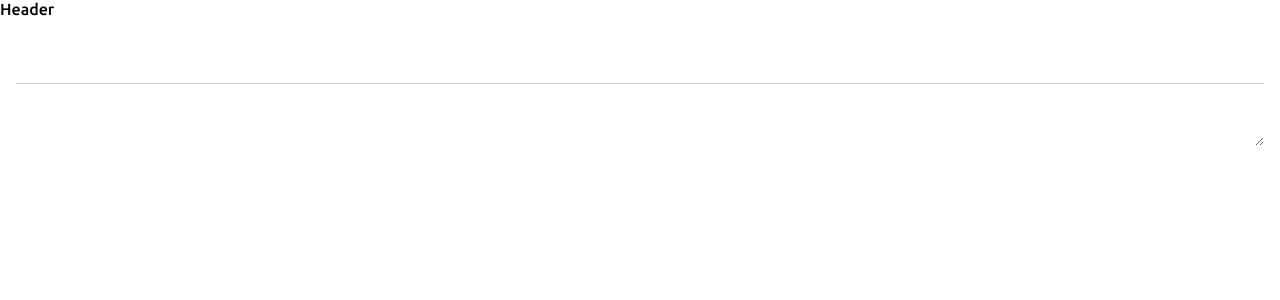
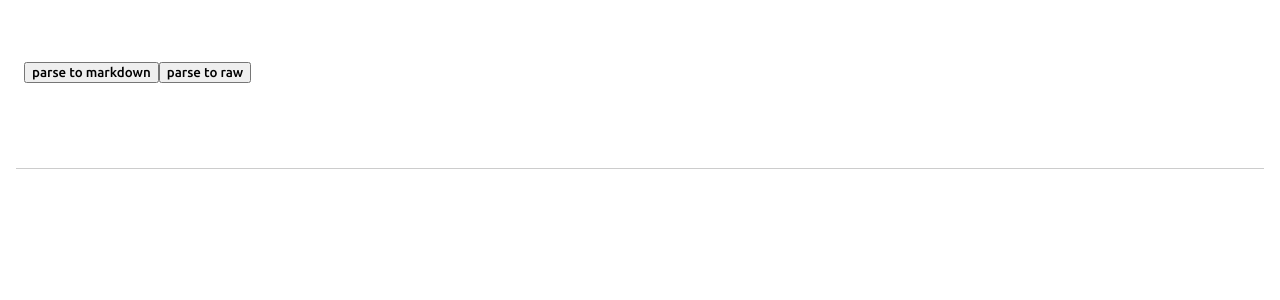
Before and after one commit to windopper/fairywynn2, a Vue app: page /#/write in a window 1280 px wide. Shown: the top 300 px of the page. Built offline with nearby package versions, Linux system fonts and the light colour scheme.

Commit message:
add marked

```diff
--- a/package.json
+++ b/package.json
@@ -9,7 +9,9 @@
   },
   "dependencies": {
     "@mdi/font": "^7.0.96",
+    "@types/marked": "^4.0.7",
     "@vue/cli": "^5.0.8",
+    "marked": "^4.1.1",
     "soundcloud": "^3.3.2",
     "vue": "^3.2.33",
     "vue-router": "4",
--- a/src/components/postwrite/PostWriteBody.vue
+++ b/src/components/postwrite/PostWriteBody.vue
@@ -1,24 +1,40 @@
 <template>
-<div class='body-container'>
-    <div class='body-title-container'>
+  <div class="body-container">
+    <div class="body-title-container">
       <input />
     </div>
-    <div class='body-content-container'>
-        <textarea />
+    <div class="body-content-container">
+      <textarea
+        v-if="showingContentType === 'RAW'"
+        class="content-area"
+        :value="content"
+        @input="$emit('update:content', $event.target.value)"
+        debounce="300"
+      ></textarea>
+      <div
+        class="content-area"
+        v-if="showingContentType === 'MARKDOWNED'"
+        v-html="markDownedContent"
+      ></div>
     </div>
   </div>
 </template>
 
 <script>
 export default {
-name: 'PostWriteBody',
+  name: "PostWriteBody",
+  props: {
+    content: String,
+    markDownedContent: String,
+    showingContentType: String
   }
+};
 </script>
 
 <style scoped>
 .body-container {
   width: calc(100% - 2rem);
-        height: fit-content;
+  height: 90%;
   margin: 1rem;
   display: flex;
   flex-direction: column;
@@ -40,12 +56,15 @@ name: 'PostWriteBody',
 }
 .body-content-container {
   width: 100%;
+  flex-grow: 1;
 }
-    .body-content-container > textarea {
+.body-content-container > .content-area {
   outline: none;
   border: none;
   width: 100%;
+  height: 100%;
   margin-top: 1rem;
   padding: 0.5rem;
+  resize: none;
 }
 </style>
--- a/src/components/postwrite/PostWriteHeader.vue
+++ b/src/components/postwrite/PostWriteHeader.vue
@@ -1,11 +1,33 @@
 <template>
-  <div>Header</div>
+  <div class="header-container">
+    <button @click="$_setToMarkDowned">parse to markdown</button>
+    <button @click="$_setToRaw">parse to raw</button>
+  </div>
 </template>
 
 <script>
 export default {
-  name: "PostWriteHeader"
+  name: "PostWriteHeader",
+  props: {
+    setShowingContentType: Function,
+    showingContentType: String
+  },
+  methods: {
+    $_setToRaw: function() {
+      this.setShowingContentType("RAW");
+    },
+    $_setToMarkDowned: function() {
+      this.setShowingContentType("MARKDOWNED");
+    }
+  }
 };
 </script>
 
-<style scoped></style>
+<style scoped>
+.header-container {
+  margin: 1rem;
+  width: 100%;
+  font-size: 3rem;
+  padding: 1rem 0.5rem;
+}
+</style>
--- a/src/views/PostWriteView.vue
+++ b/src/views/PostWriteView.vue
@@ -1,16 +1,41 @@
 <template>
-  <PostWriteHeader />
-  <PostWriteBody />
+  <PostWriteHeader
+    :setShowingContentType="setShowingContentType"
+    :showingContentType="showingContentType"
+  />
+  <PostWriteBody
+    v-model:content="content"
+    :markDownedContent="markDownedContent"
+    :showingContentType="showingContentType"
+  />
 </template>
 
 <script>
 import PostWriteBody from "../components/postwrite/PostWriteBody.vue";
 import PostWriteHeader from "../components/postwrite/PostWriteHeader.vue";
+import { marked } from "marked";
 export default {
   name: "PostWriteView",
+  data() {
+    return {
+      title: "",
+      content: "",
+      markDownedContent: "",
+      showingContentType: "RAW" // RAW, MARKDOWNED
+    };
+  },
   components: {
     PostWriteBody,
     PostWriteHeader
+  },
+  methods: {
+    setShowingContentType: function(type) {
+      this.showingContentType = type;
+      this.markDownedContent = this.parseToMarkDown(this.content);
+    },
+    parseToMarkDown: function(value) {
+      return marked.parse(value);
+    }
   }
 };
 </script>
```
Also changed, not shown: 1 other file (tests, documents, lock files or other folders). Lines whose indentation alone changed are shown as unchanged.
